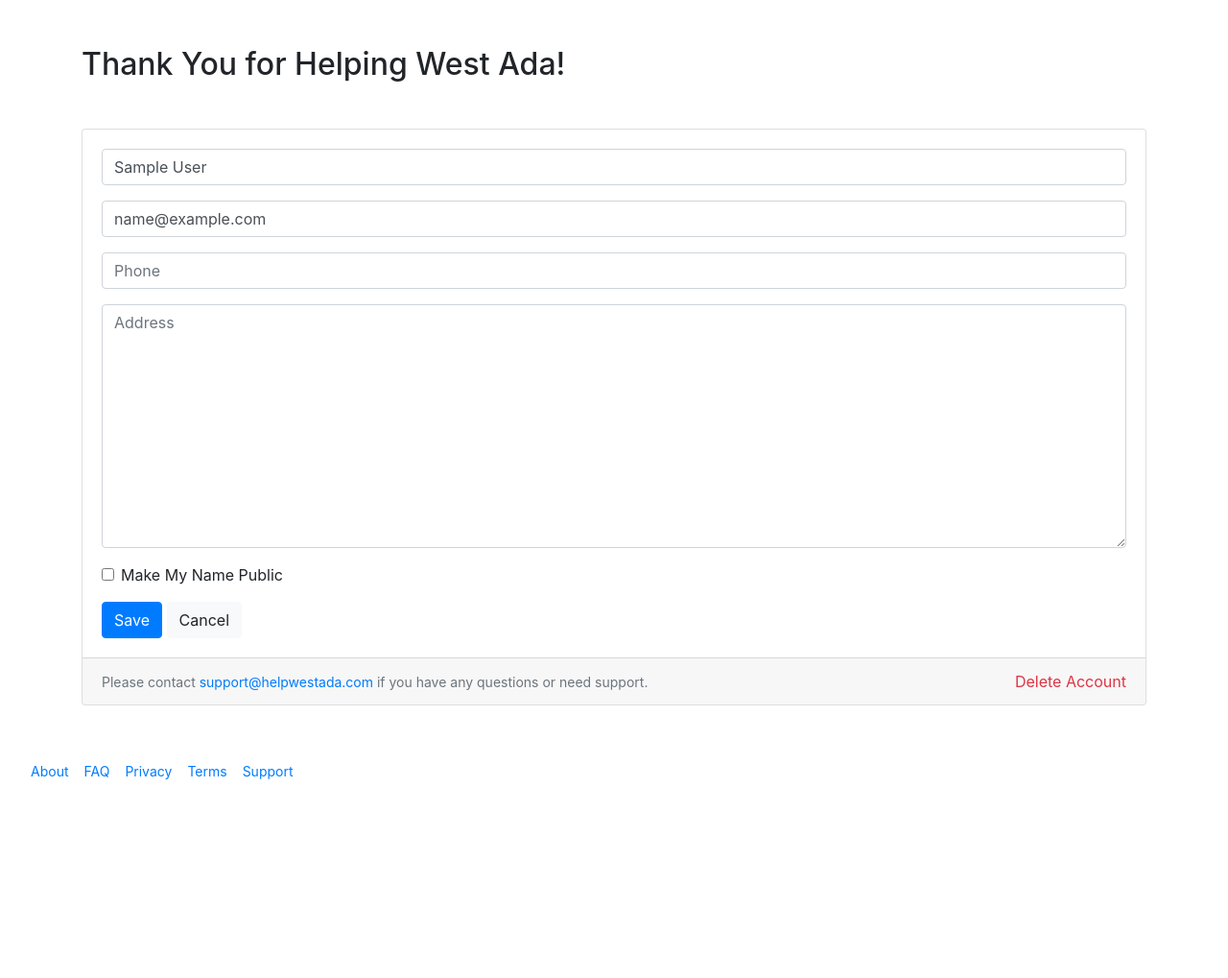
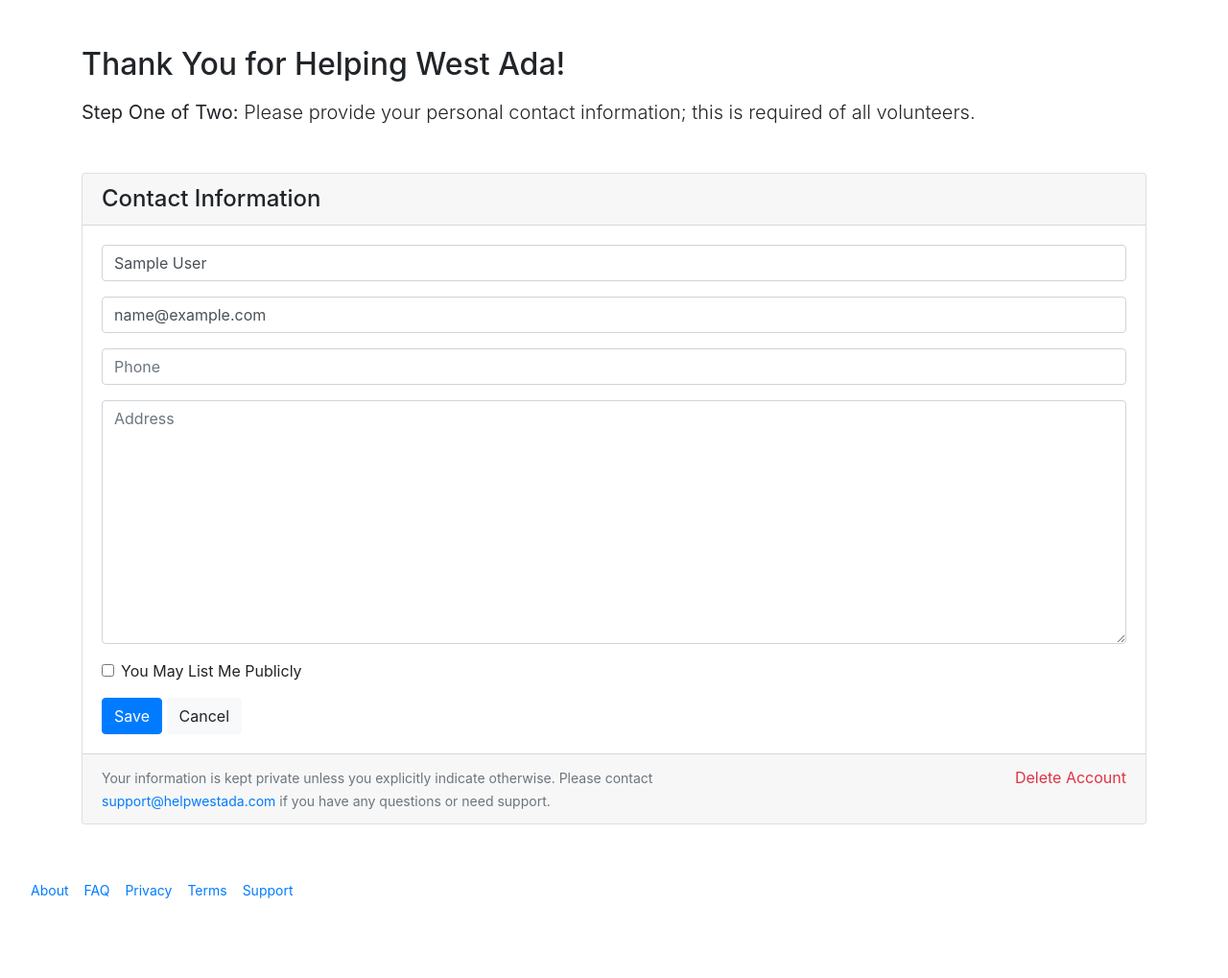
Before and after one commit to dbinetti/helpwestada, a Django app: page /account in a window 1280 px wide. Shown: the part 106-1125 px from the top of the page at 96% size. Before the commit the page ends 918 px from the top, so only its background shows below. Run offline with Django 3.2, Linux system fonts and the light colour scheme; the visitor is signed in with stand-in values (Sample User, id 1); data comes from the database, SQL or seed files in the repository; some libraries are stand-ins or nearby versions.

Commit message:
Step one

```diff
--- a/project/app/forms.py
+++ b/project/app/forms.py
@@ -32,7 +32,7 @@
             'notes',
         ]
         labels = {
-            "is_public": "Make My Name Public",
+            "is_public": "You May List Me Publicly",
         }
         widgets = {
             'notes': forms.Textarea(
--- a/project/app/templates/app/pages/account.html
+++ b/project/app/templates/app/pages/account.html
@@ -12,9 +12,12 @@
     <h2>
       Thank You for Helping West Ada!
     </h2>
+    <p class='lead mt-3'>
+      <strong>Step One of Two:</strong> Please provide your personal contact information; this is required of all volunteers.
+    </p>
   <section class='my-5'>
     <div class='card'>
-      {# <h4 class='card-header'>Account Information</h4> #}
+      <h4 class='card-header'>Contact Information</h4>
       <div class="card-body">
         <div class='card-text'>
           <form method='post'>
@@ -33,7 +36,7 @@
       <div class='card-footer'>
           <div class='row'>
             <div class='col-7'>
-              <small class='text-muted'>Please contact <a href='mailto://support@helpwestada.com'>support@helpwestada.com</a> if you have any questions or need support.</small>
+              <small class='text-muted'>Your information is kept private unless you explicitly indicate otherwise.  Please contact <a href='mailto://support@helpwestada.com'>support@helpwestada.com</a> if you have any questions or need support.</small>
             </div>
             <div class='col-3 offset-2 text-right'>
               <a href='{% url "delete" %}'><span class='text-danger'>Delete Account</span></a>
```
Also changed, not shown: project/app/templates/app/pages/index.html (+4 -4 lines).
